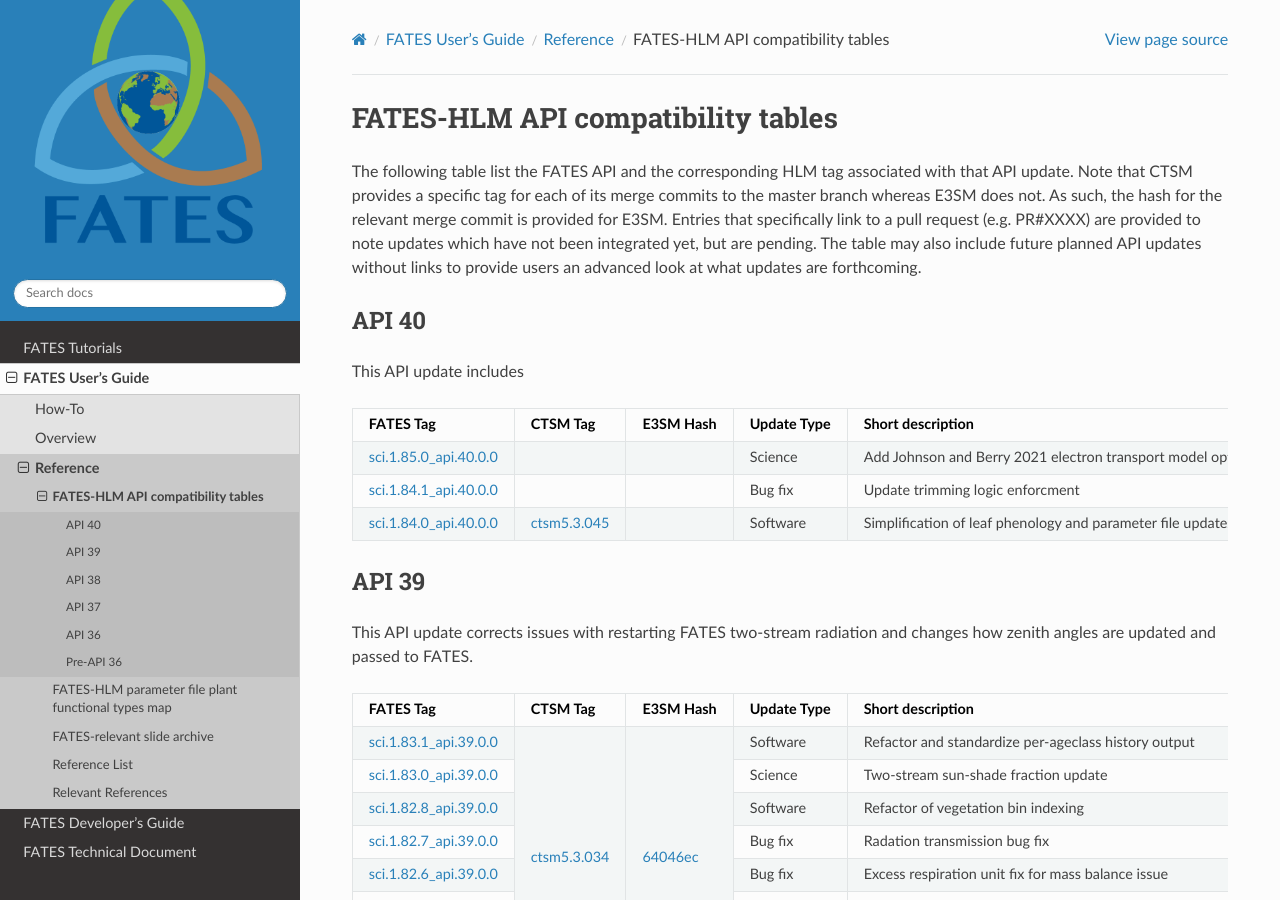
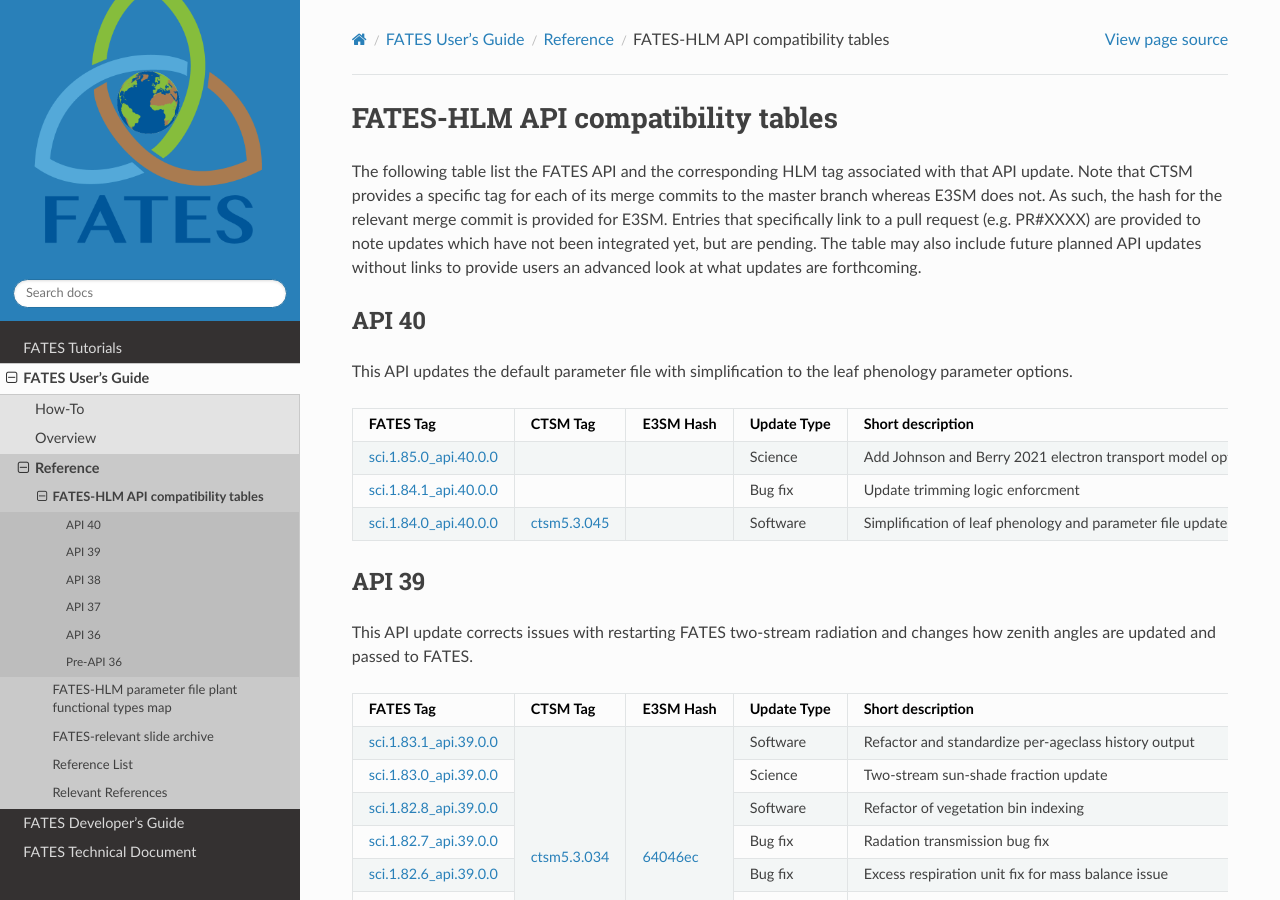
Before and after one commit to NGEET/fates-users-guide, a Sphinx documentation site: the page built from docs/source/user/release-tags-compat-table.rst, in a window 1280 px wide and 900 px high. Built offline with Sphinx 7.4.7 and the Read the Docs theme 3.1.0, drawn with Linux system fonts in a browser that asks for light colours.

Commit message:
Complete API 40 summary

```diff
--- a/docs/source/user/release-tags-compat-table.rst
+++ b/docs/source/user/release-tags-compat-table.rst
@@ -6,7 +6,7 @@ The following table list the FATES API and the corresponding HLM tag associated
 API 40
 ------
 
-This API update includes
+This API updates the default parameter file with simplification to the leaf phenology parameter options.
 
 +--------------------------+----------------+-----------+-------------+-------------------------------------------------------------+
 | FATES Tag                | CTSM Tag       | E3SM Hash | Update Type | Short description                                           |
```
